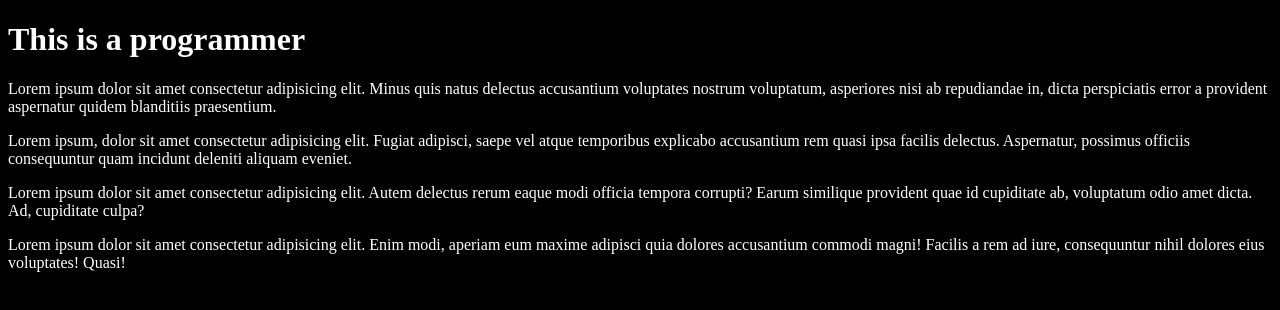
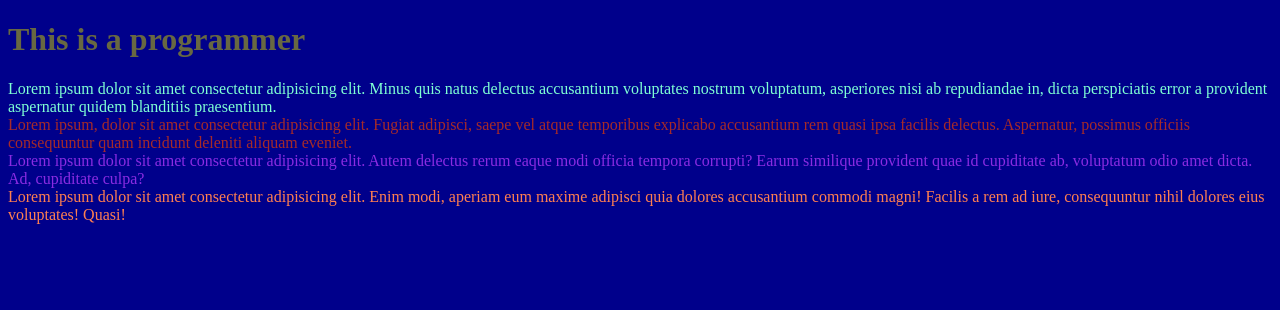
Before and after one commit to KIRKWILLS/Javascript_sessions, a plain HTML site: page webpage.html in a window 1280 px wide. Drawn offline with Linux system fonts and the light colour scheme.

Commit message:
This is internal css

```diff
--- a/webpage.html
+++ b/webpage.html
@@ -4,14 +4,36 @@
     <meta charset="UTF-8">
     <meta name="viewport" content="width=device-width, initial-scale=1.0">
     <title>Hello World</title>
+    <style>
+        body{
+            background-color:darkblue;
+        }
+        h1{
+            color:rgb(104, 104, 66);
+        }
+        p1{
+            color:aquamarine
+        }
+        p2{
+            color:brown;
+        }
+        p3{
+            color:blueviolet;
+        }
+        p4{
+            color:coral;
+        }
+
+
+    </style>
 </head>
-<body style="background-color:black;">
-    <h1 style="color:white;">This is a programmer</h1>
+<body>
+    <h1>This is a programmer</h1>
 
-    <p style="color:white;">Lorem ipsum dolor sit amet consectetur adipisicing elit. Minus quis natus delectus accusantium voluptates nostrum voluptatum, asperiores nisi ab repudiandae in, dicta perspiciatis error a provident aspernatur quidem blanditiis praesentium.</p>
-    <p style="color:white;">Lorem ipsum, dolor sit amet consectetur adipisicing elit. Fugiat adipisci, saepe vel atque temporibus explicabo accusantium rem quasi ipsa facilis delectus. Aspernatur, possimus officiis consequuntur quam incidunt deleniti aliquam eveniet.</p>
-    <p style="color:white;">Lorem ipsum dolor sit amet consectetur adipisicing elit. Autem delectus rerum eaque modi officia tempora corrupti? Earum similique provident quae id cupiditate ab, voluptatum odio amet dicta. Ad, cupiditate culpa?</p>
-    <p style="color:white;">Lorem ipsum dolor sit amet consectetur adipisicing elit. Enim modi, aperiam eum maxime adipisci quia dolores accusantium commodi magni! Facilis a rem ad iure, consequuntur nihil dolores eius voluptates! Quasi!</p>
+    <p1>Lorem ipsum dolor sit amet consectetur adipisicing elit. Minus quis natus delectus accusantium voluptates nostrum voluptatum, asperiores nisi ab repudiandae in, dicta perspiciatis error a provident aspernatur quidem blanditiis praesentium.</p1><br>
+    <p2>Lorem ipsum, dolor sit amet consectetur adipisicing elit. Fugiat adipisci, saepe vel atque temporibus explicabo accusantium rem quasi ipsa facilis delectus. Aspernatur, possimus officiis consequuntur quam incidunt deleniti aliquam eveniet.</p2><br>
+    <p3>Lorem ipsum dolor sit amet consectetur adipisicing elit. Autem delectus rerum eaque modi officia tempora corrupti? Earum similique provident quae id cupiditate ab, voluptatum odio amet dicta. Ad, cupiditate culpa?</p3><br>
+    <p4>Lorem ipsum dolor sit amet consectetur adipisicing elit. Enim modi, aperiam eum maxime adipisci quia dolores accusantium commodi magni! Facilis a rem ad iure, consequuntur nihil dolores eius voluptates! Quasi!</p4><br>
 
 </body>
 </html>
```
